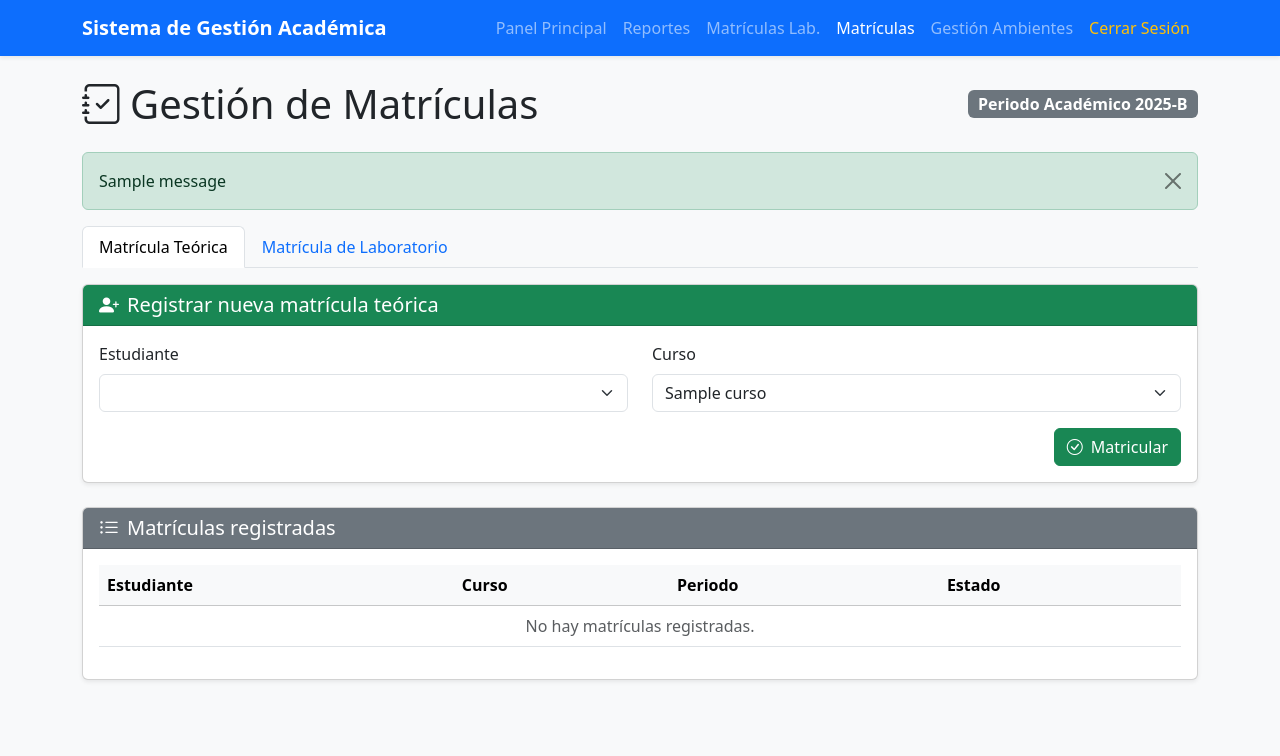
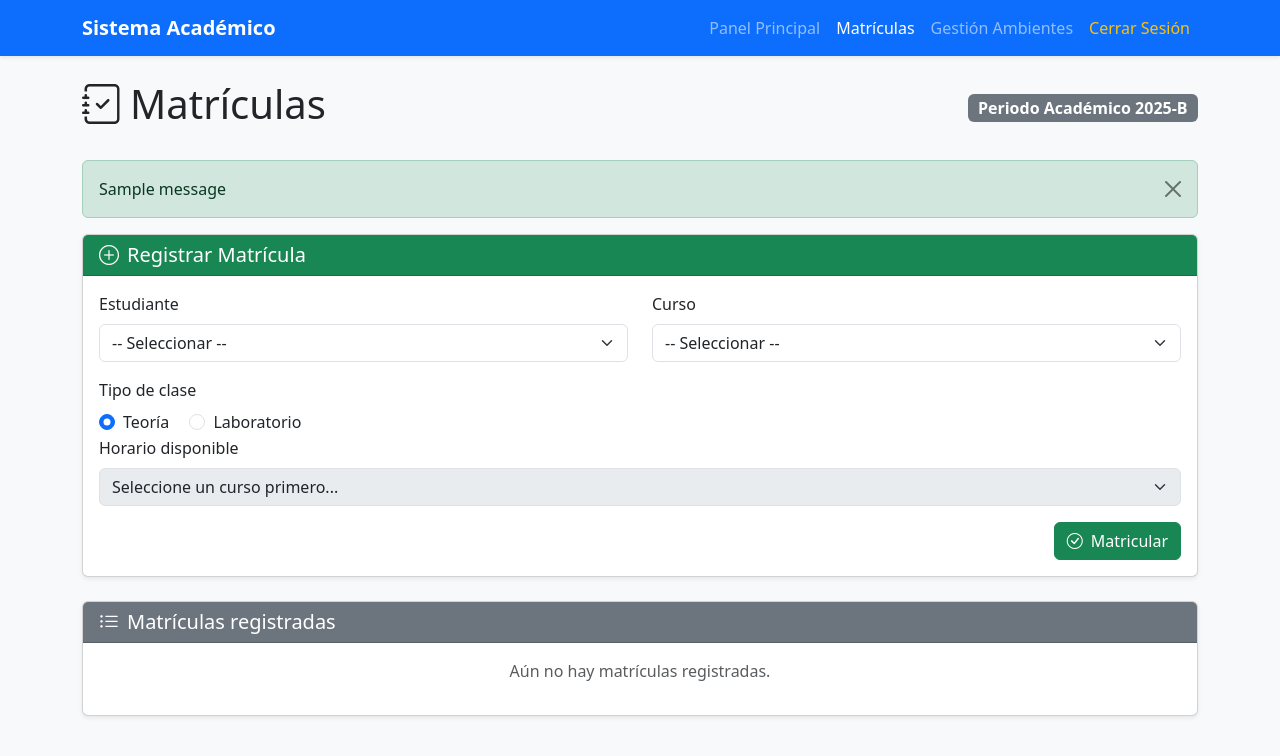
Before and after one commit to D4V1DEB/TI2, a Django app: page /secretaria/matriculas/ in a window 1280 px wide. Shown: the top 756 px of the page. Run offline with Django 5.2, Linux system fonts and the light colour scheme; a user stored in the database is signed in; tables that the repository leaves empty hold one stand-in row (values such as "Sample post"); one stand-in notice (Sample message) is shown; lists and menus that the app fills with data are empty.

Commit message:
seccion mas completa actual de matricula, considera el alumno-curso-(teoria o lab)-horarios disponibles, colapsable de tabla de matriculados optimizada para detalles. | Falta evitar solapamiento de horarios. | Se crearon horarios en bd para poder realizar pruebas

```diff
--- a/Templates/secretaria/matricula.html
+++ b/Templates/secretaria/matricula.html
@@ -1,25 +1,24 @@
+{% load static %}
+
 <!doctype html>
 <html lang="es">
 <head>
     <meta charset="utf-8">
     <meta name="viewport" content="width=device-width, initial-scale=1">
-    <title>Matrículas</title>
+    <title>Matrículas por Horario</title>
     <link href="https://cdn.jsdelivr.net/npm/bootstrap@5.3.2/dist/css/bootstrap.min.css" rel="stylesheet">
     <link rel="stylesheet" href="https://cdn.jsdelivr.net/npm/bootstrap-icons@1.11.1/font/bootstrap-icons.css">
 </head>
+
 <body class="bg-light">
 
 <!-- NAVBAR -->
 <nav class="navbar navbar-expand-lg navbar-dark bg-primary shadow-sm">
     <div class="container">
-            <a class="navbar-brand fw-bold" href="{% url 'secretaria_dashboard' %}">
-                Sistema de Gestión Académica
-            </a>
+        <a class="navbar-brand fw-bold" href="{% url 'secretaria_dashboard' %}">Sistema Académico</a>
         <div class="collapse navbar-collapse">
             <ul class="navbar-nav ms-auto">
                 <li class="nav-item"><a class="nav-link" href="{% url 'secretaria_dashboard' %}">Panel Principal</a></li>
-                    <li class="nav-item"><a class="nav-link" href="{% url 'secretaria_reportes' %}">Reportes</a></li>
-                    <li class="nav-item"><a class="nav-link" href="{% url 'secretaria_matriculas_lab' %}">Matrículas Lab.</a></li>
                 <li class="nav-item"><a class="nav-link active" href="{% url 'secretaria_matriculas' %}">Matrículas</a></li>
                 <li class="nav-item"><a class="nav-link" href="{% url 'secretaria_horario_ambiente' %}">Gestión Ambientes</a></li>
                 <li class="nav-item"><a class="nav-link text-warning" href="{% url 'logout' %}">Cerrar Sesión</a></li>
@@ -28,157 +27,220 @@
     </div>
 </nav>
 
-    <!-- CONTENIDO PRINCIPAL -->
 <main class="container mt-4">
+
     <div class="d-flex justify-content-between align-items-center mb-4">
-            <h1 class="mb-0"><i class="bi bi-journal-check me-2"></i>Gestión de Matrículas</h1>
+        <h1><i class="bi bi-journal-check me-2"></i>Matrículas</h1>
         <span class="badge bg-secondary fs-6">Periodo Académico 2025-B</span>
     </div>
 
     <!-- ALERTAS -->
     {% if messages %}
         {% for message in messages %}
-                <div class="alert alert-{{ message.tags }} alert-dismissible fade show" role="alert">
+            <div class="alert alert-{{ message.tags }} alert-dismissible fade show">
                 {{ message }}
                 <button type="button" class="btn-close" data-bs-dismiss="alert"></button>
             </div>
         {% endfor %}
     {% endif %}
 
-        <!-- PESTAÑAS -->
-        <ul class="nav nav-tabs mb-3" id="matriculaTabs">
-            <li class="nav-item">
-                <button class="nav-link active" id="teoria-tab" data-bs-toggle="tab" data-bs-target="#teoria" type="button">Matrícula Teórica</button>
-            </li>
-            <li class="nav-item">
-                <button class="nav-link" id="lab-tab" data-bs-toggle="tab" data-bs-target="#laboratorio" type="button">Matrícula de Laboratorio</button>
-            </li>
-        </ul>
-
-        <div class="tab-content" id="matriculaTabsContent">
-
-            <!-- MATRÍCULA TEÓRICA -->
-            <div class="tab-pane fade show active" id="teoria" role="tabpanel">
+    <!-- FORMULARIO DE MATRÍCULA -->
     <div class="card shadow-sm mb-4">
         <div class="card-header bg-success text-white">
-                        <h5 class="mb-0"><i class="bi bi-person-plus-fill me-2"></i>Registrar nueva matrícula teórica</h5>
+            <h5 class="mb-0"><i class="bi bi-plus-circle me-2"></i>Registrar Matrícula</h5>
         </div>
         <div class="card-body">
-                        <form method="post">
+
+            <form id="formMatricula" method="post">
                 {% csrf_token %}
-                            <input type="hidden" name="tipo" value="teoria">
+
                 <div class="row mb-3">
                     <div class="col-md-6">
-                                    <label for="estudiante" class="form-label">Estudiante</label>
-                                    <select name="estudiante" id="estudiante" class="form-select">
+                        <label class="form-label">Estudiante</label>
+                        <select name="estudiante" class="form-select" id="selectEstudiante" required>
+                            <option value="">-- Seleccionar --</option>
                             {% for est in estudiantes %}
-                                            <option value="{{ est.pk }}">{{ est.usuario.nombre_completo }}</option>
+                                <option value="{{ est.usuario_id }}">{{ est.usuario.nombre_completo }}</option>
                             {% endfor %}
                         </select>
                     </div>
+
                     <div class="col-md-6">
-                                    <label for="curso" class="form-label">Curso</label>
-                                    <select name="curso" id="curso" class="form-select">
+                        <label class="form-label">Curso</label>
+                        <select name="curso" id="selectCurso" class="form-select" required>
+                            <option value="">-- Seleccionar --</option>
                             {% for curso in cursos %}
                                 <option value="{{ curso.codigo }}">{{ curso.nombre }}</option>
                             {% endfor %}
                         </select>
                     </div>
                 </div>
+
+                <div class="col-md-4">
+                    <label class="form-label">Tipo de clase</label>
+                    <div>
+                        <div class="form-check form-check-inline">
+                            <input class="form-check-input" type="radio" name="tipo" id="tipo_teoria" value="TEORIA" checked>
+                            <label class="form-check-label" for="tipo_teoria">Teoría</label>
+                        </div>
+                        <div class="form-check form-check-inline">
+                            <input class="form-check-input" type="radio" name="tipo" id="tipo_lab" value="LABORATORIO">
+                            <label class="form-check-label" for="tipo_lab">Laboratorio</label>
+                        </div>
+                    </div>
+                </div>
+
+                <!-- HORARIOS DINÁMICOS -->
+                <div class="mb-3">
+                    <label class="form-label">Horario disponible</label>
+                    <select name="horario" id="selectHorario" class="form-select" required disabled>
+                        <option value="">Seleccione un curso primero...</option>
+                    </select>
+                </div>
+
                 <div class="text-end">
-                                <button type="submit" class="btn btn-success">
+                    <button class="btn btn-success">
                         <i class="bi bi-check-circle me-2"></i>Matricular
                     </button>
                 </div>
             </form>
-                    </div>
+
         </div>
     </div>
 
-            <!-- MATRÍCULA DE LABORATORIO -->
-            <div class="tab-pane fade" id="laboratorio" role="tabpanel">
-                <div class="card shadow-sm mb-4">
-                    <div class="card-header bg-info text-white">
-                        <h5 class="mb-0"><i class="bi bi-flask me-2"></i>Registrar matrícula de laboratorio</h5>
-                    </div>
-                    <div class="card-body">
-                        <form method="post">
-                            {% csrf_token %}
-                            <input type="hidden" name="tipo" value="laboratorio">
-                            <div class="row mb-3">
-                                <div class="col-md-6">
-                                    <label for="estudiante_lab" class="form-label">Estudiante</label>
-                                    <select name="estudiante" id="estudiante_lab" class="form-select">
-                                        {% for est in estudiantes %}
-                                            <option value="{{ est.pk }}">{{ est.usuario.nombre_completo }}</option>
-                                        {% endfor %}
-                                    </select>
-                                </div>
-                                <div class="col-md-6">
-                                    <label for="curso_lab" class="form-label">Curso</label>
-                                    <select name="curso" id="curso_lab" class="form-select">
-                                        {% for curso in cursos %}
-                                            <option value="{{ curso.codigo }}">{{ curso.nombre }}</option>
-                                        {% endfor %}
-                                    </select>
-                                </div>
-                            </div>
-                            <div class="text-end">
-                                <button type="submit" class="btn btn-info text-white">
-                                    <i class="bi bi-check-circle me-2"></i>Matricular
-                                </button>
-                            </div>
-                        </form>
-                    </div>
-                </div>
-            </div>
-        </div>
-
-        <!-- TABLA DE MATRÍCULAS -->
-        <div class="card shadow-sm">
+    <!-- MATRÍCULAS REGISTRADAS -->
+    <div class="card shadow-sm mt-4">
         <div class="card-header bg-secondary text-white">
             <h5 class="mb-0"><i class="bi bi-list-ul me-2"></i>Matrículas registradas</h5>
         </div>
         <div class="card-body">
+
+            {% if resumen %}
                 <div class="table-responsive">
                     <table class="table table-hover align-middle">
                         <thead class="table-light">
                             <tr>
                                 <th>Estudiante</th>
-                                <th>Curso</th>
-                                <th>Periodo</th>
-                                <th>Estado</th>
+                                <th>Cursos Matriculados</th>
+                                <th></th>
                             </tr>
                         </thead>
                         <tbody>
-                            {% for m in matriculas %}
+                        {% for item in resumen %}
                             <tr>
-                                <td>{{ m.estudiante.usuario.nombre_completo }}</td>
-                                <td>{{ m.curso.nombre }}</td>
-                                <td>{{ m.periodo_academico }}</td>
+                                <td>{{ item.estudiante.usuario.nombre_completo }}</td>
+                                <td><span class="badge bg-primary">{{ item.total_cursos }}</span></td>
                                 <td>
-                                    {% if m.estado == "MATRICULADO" %}
-                                        <span class="badge bg-success">{{ m.estado }}</span>
-                                    {% elif m.estado == "RETIRADO" %}
-                                        <span class="badge bg-danger">{{ m.estado }}</span>
-                                    {% else %}
-                                        <span class="badge bg-secondary">{{ m.estado }}</span>
-                                    {% endif %}
+                                    <button class="btn btn-sm btn-outline-secondary"
+                                            data-bs-toggle="collapse"
+                                            data-bs-target="#det{{ item.estudiante.pk }}">
+                                        Ver detalles
+                                    </button>
                                 </td>
                             </tr>
-                            {% empty %}
-                            <tr>
-                                <td colspan="4" class="text-center text-muted">No hay matrículas registradas.</td>
+
+                            <!-- COLAPSABLE DE DETALLES -->
+                            <tr class="collapse" id="det{{ item.estudiante.pk }}">
+                                <td colspan="3">
+                                    <ul class="list-group">
+
+                                        {% for c in item.cursos %}
+                                            <li class="list-group-item">
+                                                <strong>{{ c.curso.nombre }}</strong> – Grupo {{ c.grupo }}<br>
+
+                                                {% for h in c.horarios %}
+                                                    • {{ h.get_dia_semana_display }} {{ h.hora_inicio }}-{{ h.hora_fin }} ({{ h.tipo_clase }})<br>
+                                                {% endfor %}
+                                            </li>
+                                        {% endfor %}
+
+                                    </ul>
+                                </td>
                             </tr>
                         {% endfor %}
                         </tbody>
                     </table>
                 </div>
+
+            {% else %}
+                <p class="text-muted text-center">Aún no hay matrículas registradas.</p>
+            {% endif %}
         </div>
     </div>
+
 </main>
 
-    <!-- SCRIPTS -->
 <script src="https://cdn.jsdelivr.net/npm/bootstrap@5.3.2/dist/js/bootstrap.bundle.min.js"></script>
+
+<!-- AJAX: cargar horarios de un curso -->
+<script>
+    document.addEventListener("DOMContentLoaded", () => {
+        const selectCurso = document.getElementById("selectCurso");
+        const selectHorario = document.getElementById("selectHorario");
+
+        function getTipoSeleccionado() {
+            const r = document.querySelector('input[name="tipo"]:checked');
+            return r ? r.value : "TEORIA";
+        }
+
+        async function cargarHorarios(codigo, tipo) {
+            selectHorario.innerHTML = `<option>Cargando horarios...</option>`;
+            selectHorario.disabled = true;
+
+            // construir URL (usa la ruta que definiste en urls.py)
+            const url = `/horarios/${encodeURIComponent(codigo)}/${encodeURIComponent(tipo)}/`;
+
+            try {
+                const resp = await fetch(url);
+                if (!resp.ok) {
+                    throw new Error("Error al solicitar horarios");
+                }
+                const data = await resp.json();
+
+                selectHorario.innerHTML = "";
+
+                if (!Array.isArray(data) || data.length === 0) {
+                    selectHorario.innerHTML = `<option value="">No hay horarios para este curso/tipo</option>`;
+                    selectHorario.disabled = true;
+                    return;
+                }
+
+                data.forEach(h => {
+                    const text = `${h.dia} ${h.hora_inicio}-${h.hora_fin} (${h.tipo}) [Grupo ${h.grupo}]`;
+                    const opt = new Option(text, h.id);
+                    selectHorario.add(opt);
+                });
+
+                selectHorario.disabled = false;
+            } catch (err) {
+                console.error(err);
+                selectHorario.innerHTML = `<option value="">Error cargando horarios</option>`;
+                selectHorario.disabled = true;
+            }
+        }
+
+        // evento cambio curso o tipo -> recargar horarios
+        selectCurso.addEventListener("change", function () {
+            const codigo = this.value;
+            const tipo = getTipoSeleccionado();
+            if (codigo) cargarHorarios(codigo, tipo);
+            else {
+                selectHorario.innerHTML = `<option value="">Seleccione un curso primero...</option>`;
+                selectHorario.disabled = true;
+            }
+        });
+
+        // si el usuario cambia el tipo (TEORIA/LAB), recargar si hay curso seleccionado
+        document.querySelectorAll('input[name="tipo"]').forEach(r => {
+            r.addEventListener("change", function () {
+                const codigo = selectCurso.value;
+                const tipo = getTipoSeleccionado();
+                if (codigo) cargarHorarios(codigo, tipo);
+            });
+        });
+
+    });
+</script>
+
 </body>
 </html>
--- a/app/models/usuario/urls.py
+++ b/app/models/usuario/urls.py
@@ -35,6 +35,7 @@ urlpatterns = [
     path('secretaria/reportes/<int:reporte_id>/', ver_reporte_secretaria, name='ver_reporte_secretaria'),
     path('secretaria/matriculas-lab/', views.secretaria_matriculas_lab, name='secretaria_matriculas_lab'),
     path('secretaria/matriculas/', views.secretaria_matriculas, name='secretaria_matriculas'),
+    path('horarios/<str:codigo_curso>/<str:tipo_clase>/', views.horarios_por_curso_tipo, name='horarios_por_curso_tipo'),
     path('secretaria/ambientes/', views.secretaria_horario_ambiente, name='secretaria_horario_ambiente'),
     path('secretaria/limite-notas/', views.secretaria_establecer_limite, name='secretaria_establecer_limite'),
     path('secretaria/limite-notas/eliminar/<int:limite_id>/', views.secretaria_eliminar_limite, name='secretaria_eliminar_limite'),
--- a/app/models/usuario/views.py
+++ b/app/models/usuario/views.py
@@ -440,57 +440,103 @@ def secretaria_matriculas_lab(request):
     context = {'usuario': request.user}
     return render(request, 'secretaria/matriculas_lab.html', context)
 
+@login_required
 @never_cache
-@login_required
 def secretaria_matriculas(request):
-    """Matrículas teóricas de secretaría"""
     from app.models.usuario.models import Estudiante
     from app.models.curso.models import Curso
-    from app.models.matricula_curso.models import MatriculaCurso
+    from app.models.horario.models import Horario
+    from app.models.matricula_horario.models import MatriculaHorario
     from django.db import IntegrityError
 
     cursos = Curso.objects.all()
-    estudiantes = Estudiante.objects.select_related('usuario').all()
+    estudiantes = Estudiante.objects.all()
 
-    if request.method == 'POST':
-        print("DEBUG POST:", request.POST)
-        usuario_id = request.POST.get('estudiante')   # id del usuario (no del estudiante)
-        curso_codigo = request.POST.get('curso')      # código del curso
-        print("usuario_id:", usuario_id)
-        print("curso_codigo:", curso_codigo)
+    # --- REGISTRO DE MATRÍCULA ---
+    if request.method == "POST":
+        estudiante_id = request.POST.get("estudiante")
+        horario_id = request.POST.get("horario")
 
-        # Buscar el estudiante por su usuario_id (porque es su clave primaria)
-        estudiante = Estudiante.objects.filter(pk=usuario_id).first()
-        curso = Curso.objects.filter(codigo=curso_codigo).first()
+        estudiante = Estudiante.objects.filter(usuario_id=estudiante_id).first()
+        horario = Horario.objects.filter(id=horario_id).first()
 
-        if not estudiante or not curso:
-            messages.error(request, "Debe seleccionar un estudiante y un curso válidos.")
-        else:
-            try:
-                MatriculaCurso.objects.create(
-                    estudiante=estudiante,
-                    curso=curso,
-                    periodo_academico='2025-A'
-                )
-                messages.success(
-                    request,
-                    f"El estudiante {estudiante.usuario.nombre_completo} fue matriculado correctamente en {curso.nombre}."
-                )
-            except IntegrityError:
-                messages.warning(
-                    request,
-                    f"El estudiante {estudiante.usuario.nombre_completo} ya está matriculado en {curso.nombre} para este periodo."
-                )
+        if not estudiante or not horario:
+            messages.error(request, "Debe seleccionar un estudiante y un horario válido.")
+            return redirect("secretaria_matriculas")
 
-    # Mostrar todas las matrículas registradas
-    matriculas = MatriculaCurso.objects.select_related('estudiante', 'curso').all()
+        try:
+            MatriculaHorario.objects.create(
+                estudiante=estudiante,
+                horario=horario,
+                periodo_academico=horario.periodo_academico
+            )
+            messages.success(request, "Matrícula registrada correctamente.")
+        except IntegrityError:
+            messages.warning(request, "El estudiante ya está matriculado en ese horario.")
 
-    context = {
-        'cursos': cursos,
-        'estudiantes': estudiantes,
-        'matriculas': matriculas,
-    }
-    return render(request, 'secretaria/matricula.html', context)
+    # --- RESUMEN ---
+    matriculas = MatriculaHorario.objects.select_related(
+        "estudiante", "horario", "horario__curso"
+    )
+
+    resumen = {}
+
+    for m in matriculas:
+        est = m.estudiante
+        curso = m.horario.curso
+
+        if est.pk not in resumen:
+            resumen[est.pk] = {
+                "estudiante": est,
+                "cursos": {}
+            }
+
+        # Si el curso no está en el resumen, agregarlo
+        if curso.codigo not in resumen[est.pk]["cursos"]:
+            resumen[est.pk]["cursos"][curso.codigo] = {
+                "curso": curso,
+                "grupo": m.horario.grupo,
+                "horarios": []
+            }
+
+        # Agregar el horario a la lista
+        resumen[est.pk]["cursos"][curso.codigo]["horarios"].append(m.horario)
+
+    # Convertir estructuras internas a listas
+    resumen_final = []
+    for est_data in resumen.values():
+        cursos_list = list(est_data["cursos"].values())
+        est_data["total_cursos"] = len(cursos_list)
+        est_data["cursos"] = cursos_list
+        resumen_final.append(est_data)
+
+    return render(request, "secretaria/matricula.html", {
+        "cursos": cursos,
+        "estudiantes": estudiantes,
+        "resumen": resumen_final,
+    })
+
+
+@login_required
+def horarios_por_curso_tipo(request, codigo_curso, tipo_clase):
+    from django.http import JsonResponse
+    from app.models.horario.models import Horario
+
+    horarios = Horario.objects.filter(
+        curso__codigo=codigo_curso,
+        tipo_clase=tipo_clase
+    )
+
+    data = [{
+        'id': h.id,
+        'dia': h.get_dia_semana_display(),
+        'hora_inicio': str(h.hora_inicio),
+        'hora_fin': str(h.hora_fin),
+        'tipo': h.get_tipo_clase_display(),
+        'grupo': h.grupo,
+    } for h in horarios]
+
+    return JsonResponse(data, safe=False)
 
 
 @never_cache
--- a/config/settings.py
+++ b/config/settings.py
@@ -47,6 +47,7 @@ INSTALLED_APPS = [
     'app.models.horario.apps.HorarioConfig',
     'app.models.matricula.apps.MatriculaConfig',
     'app.models.matricula_curso.apps.MatriculaCursoConfig',
+    'app.models.matricula_horario.apps.MatriculaHorarioConfig',
 ]
 
 MIDDLEWARE = [
```
Lines whose indentation alone changed are shown as unchanged.
